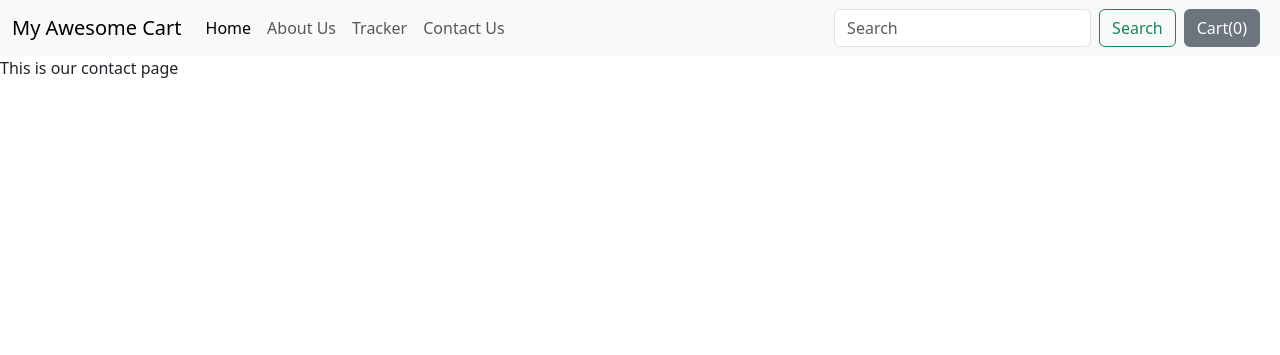
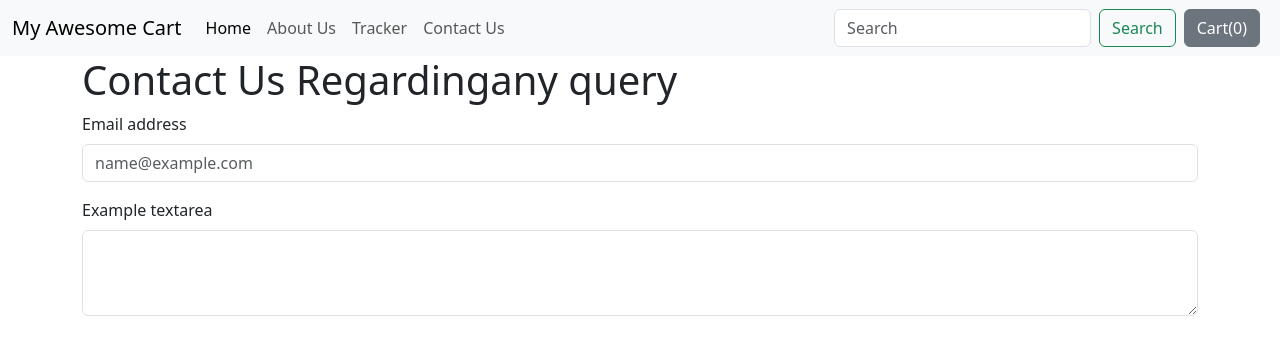
Before and after one commit to HitarthVaghela/E-Commerce-website-using-Django, a Django app: page /shop/contact/ in a window 1280 px wide. Shown: the top 355 px of the page. Run offline with Django 5.2, Linux system fonts and the light colour scheme.

Commit message:
Added Contact page

```diff
--- a/mac/shop/templates/shop/contact.html
+++ b/mac/shop/templates/shop/contact.html
@@ -2,4 +2,20 @@
 
 {% block title %} Contact - My Awesome Cart {% endblock %}
 
-{% block body %} This is our contact page {% endblock %}
+{% block body %}
+<div class="container">
+    <h1>Contact Us Regardingany query</h1>
+    <form>
+        <div class="mb-3">
+            <label for="exampleFormControlInput1" class="form-label">Email address</label>
+            <input type="email" class="form-control" id="exampleFormControlInput1" placeholder="name@example.com">
+        </div>
+      <div class="mb-3">
+          <label for="exampleFormControlTextarea1" class="form-label">Example textarea</label>
+          <textarea class="form-control" id="exampleFormControlTextarea1" rows="3"></textarea>
+        </div>
+    </form>
+
+</div>
+
+{% endblock %}
```
